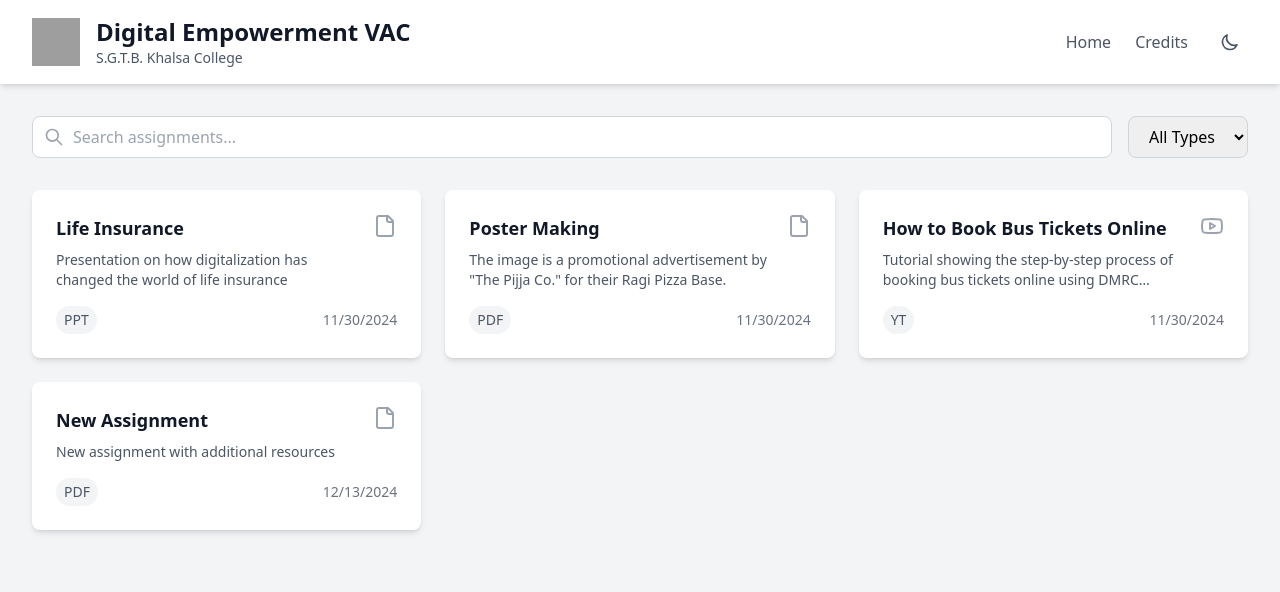
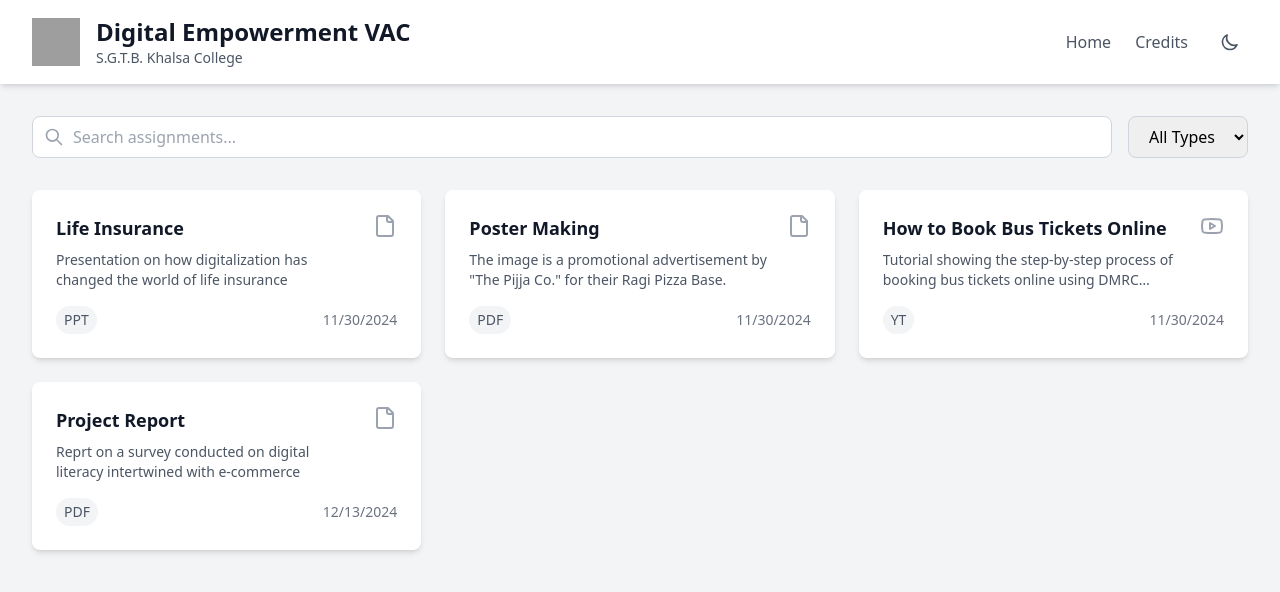
Before and after one commit to madhavgupta2002/sgtb-digital, a React (Vite) app: page / in a window 1280 px wide. Shown: the top 592 px of the page. Built offline with nearby package versions, Linux system fonts and the light colour scheme; grey boxes are pictures that could not be loaded.

Commit message:
Update assignments.ts

```diff
--- a/src/data/assignments.ts
+++ b/src/data/assignments.ts
@@ -32,13 +32,13 @@ export const assignments: Assignment[] = [
   },
   {
     id: '4',
-    title: 'New Assignment',
+    title: 'Project Report',
     type: 'PDF',
     driveLink: 'https://drive.google.com/file/d/1STBiHaXW5thS8uK1MkU_NpzwzBf7-Cm9/preview',
-    description: 'New assignment with additional resources',
+    description: 'Reprt on a survey conducted on digital literacy intertwined with e-commerce',
     createdAt: '2024-12-13',
     resources: [
-      'https://drive.google.com/file/d/1y6xKwVnfBWAGuxJSIc9pm5xWl3Kguyn-/preview',
+      'https://drive.google.com/uc?id=1y6xKwVnfBWAGuxJSIc9pm5xWl3Kguyn-&export=download',
     ],
   },
 ];
```
